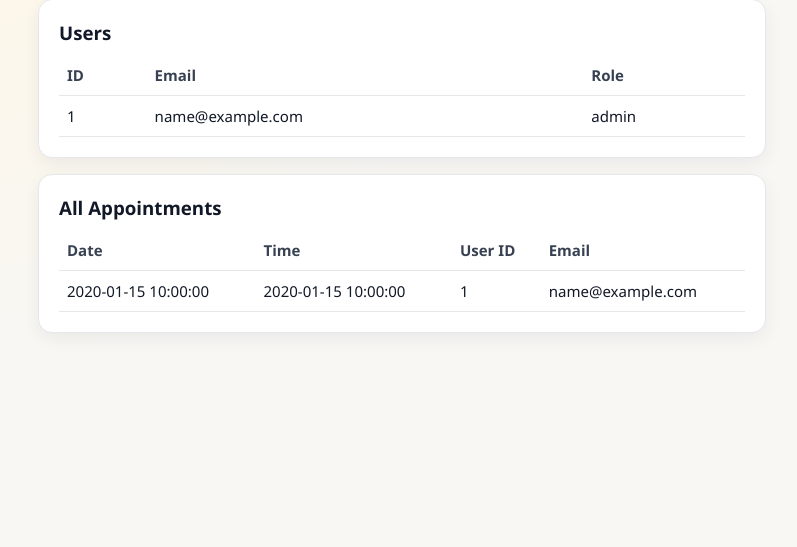
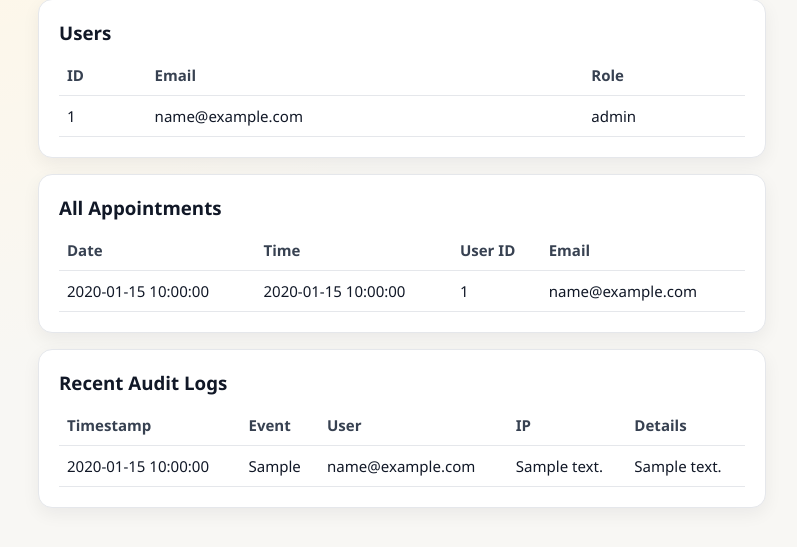
Before and after one commit to Kaif0333/Attica-Gold-Project, a FastAPI app: template templates/admin.html in a window 1280 px wide. Shown: the part 161-708 px from the top of the page, without its empty margins (52-849 px from the left). Run offline with FastAPI, Linux system fonts and the light colour scheme; the template is opened without the code that fills it: most values are stand-ins (such as "Sample title", 1, 10 or a date in 2020).

Commit message:
feat: add audit log model and admin activity feed

```diff
--- a/app/main.py
+++ b/app/main.py
@@ -10,10 +10,11 @@ from sqlalchemy.orm import Session
 from starlette.middleware.sessions import SessionMiddleware
 
 from app.csrf import get_or_create_csrf_token, validate_csrf_token
+from app.audit import log_event
 from app.database import engine, get_db
 from app.login_guard import is_allowed, register_failure, register_success
 from app.migrations import run_migrations
-from app.models import Appointment, User
+from app.models import Appointment, AuditLog, User
 from app.observability import configure_logging, request_logging_middleware
 from app.routers import api_v1, auth, health
 from app.security import (
@@ -69,6 +70,13 @@ def ensure_admin_user() -> None:
         )
         db.add(user)
         db.commit()
+        log_event(
+            db,
+            event_type="ADMIN_BOOTSTRAP_CREATED",
+            user_id=user.id,
+            user_email=user.email,
+            details="Admin user created from environment configuration.",
+        )
 
 
 def set_flash(request: Request, message: str, category: str = "info") -> None:
@@ -151,6 +159,7 @@ def login(
     db: Session = Depends(get_db),
 ):
     if not validate_csrf_token(request, csrf_token):
+        log_event(db, "LOGIN_CSRF_FAILED", user_email=email, ip_address=client_ip(request))
         return templates.TemplateResponse(
             request,
             "login.html",
@@ -164,6 +173,7 @@ def login(
     ip = client_ip(request)
     allowed, retry_after = is_allowed(email=email, client_ip=ip)
     if not allowed:
+        log_event(db, "LOGIN_BLOCKED", user_email=email, ip_address=ip, details="Rate limit lockout.")
         return templates.TemplateResponse(
             request,
             "login.html",
@@ -182,6 +192,9 @@ def login(
         if not still_open:
             message = f"Too many failed attempts. Try again in {lockout_for} seconds."
             status = 429
+            log_event(db, "LOGIN_LOCKOUT", user_email=email, ip_address=ip)
+        else:
+            log_event(db, "LOGIN_FAILED", user_email=email, ip_address=ip)
         return templates.TemplateResponse(
             request,
             "login.html",
@@ -193,6 +206,7 @@ def login(
     request.session["user_id"] = user.id
     request.session["user"] = user.email
     request.session["role"] = user.role or "client"
+    log_event(db, "LOGIN_SUCCESS", user_id=user.id, user_email=user.email, ip_address=ip)
     set_flash(request, "Welcome back.", "success")
     return RedirectResponse("/dashboard", status_code=303)
 
@@ -249,6 +263,7 @@ def register(
     db.add(new_user)
     db.commit()
     db.refresh(new_user)
+    log_event(db, "USER_REGISTERED", user_id=new_user.id, user_email=new_user.email, ip_address=client_ip(request))
 
     request.session["user_id"] = new_user.id
     request.session["user"] = new_user.email
@@ -293,17 +308,26 @@ def admin_dashboard(request: Request, db: Session = Depends(get_db)):
     if not user_id:
         return RedirectResponse("/login", status_code=303)
     if request.session.get("role") != "admin":
+        log_event(
+            db,
+            "ADMIN_ACCESS_DENIED",
+            user_id=user_id,
+            user_email=request.session.get("user"),
+            ip_address=client_ip(request),
+        )
         set_flash(request, "Admin access required.", "error")
         return RedirectResponse("/dashboard", status_code=303)
 
     users = db.query(User).order_by(User.id.desc()).all()
     appointments = db.query(Appointment).order_by(Appointment.created_at.desc()).all()
+    audit_logs = db.query(AuditLog).order_by(AuditLog.created_at.desc()).limit(100).all()
     return templates.TemplateResponse(
         request,
         "admin.html",
         {
             "users": users,
             "appointments": appointments,
+            "audit_logs": audit_logs,
             "flash": pop_flash(request),
         },
     )
@@ -348,6 +372,13 @@ def forgot_password(
             minutes=settings.reset_token_ttl_minutes
         )
         db.commit()
+        log_event(
+            db,
+            "PASSWORD_RESET_TOKEN_ISSUED",
+            user_id=user.id,
+            user_email=user.email,
+            ip_address=client_ip(request),
+        )
         if settings.expose_reset_token_in_response:
             reset_token = raw_token
 
@@ -440,6 +471,13 @@ def reset_password(
     user.reset_token_hash = None
     user.reset_token_expires_at = None
     db.commit()
+    log_event(
+        db,
+        "PASSWORD_RESET_COMPLETED",
+        user_id=user.id,
+        user_email=user.email,
+        ip_address=client_ip(request),
+    )
     set_flash(request, "Password reset successful. Please login.", "success")
     return RedirectResponse("/login", status_code=303)
 
@@ -475,12 +513,31 @@ def book_appointment(
     )
     db.add(appointment)
     db.commit()
+    log_event(
+        db,
+        "APPOINTMENT_BOOKED",
+        user_id=user_id,
+        user_email=user_email,
+        ip_address=client_ip(request),
+        details=f"{date} {time}",
+    )
     set_flash(request, "Appointment booked successfully.", "success")
     return RedirectResponse("/dashboard", status_code=303)
 
 
 @app.get("/logout")
 def logout(request: Request):
+    user_id = request.session.get("user_id")
+    user_email = request.session.get("user")
+    with Session(engine) as db:
+        if user_id or user_email:
+            log_event(
+                db,
+                "LOGOUT",
+                user_id=user_id,
+                user_email=user_email,
+                ip_address=client_ip(request),
+            )
     request.session.clear()
     set_flash(request, "You have been logged out.", "info")
     return RedirectResponse("/login", status_code=303)
--- a/templates/admin.html
+++ b/templates/admin.html
@@ -60,5 +60,35 @@
         <p class="muted">No appointments found.</p>
         {% endif %}
     </article>
+
+    <article class="panel wide">
+        <h3>Recent Audit Logs</h3>
+        {% if audit_logs %}
+        <table class="table">
+            <thead>
+                <tr>
+                    <th>Timestamp</th>
+                    <th>Event</th>
+                    <th>User</th>
+                    <th>IP</th>
+                    <th>Details</th>
+                </tr>
+            </thead>
+            <tbody>
+                {% for log in audit_logs %}
+                <tr>
+                    <td>{{ log.created_at }}</td>
+                    <td>{{ log.event_type }}</td>
+                    <td>{{ log.user_email or "-" }}</td>
+                    <td>{{ log.ip_address or "-" }}</td>
+                    <td>{{ log.details or "-" }}</td>
+                </tr>
+                {% endfor %}
+            </tbody>
+        </table>
+        {% else %}
+        <p class="muted">No audit events yet.</p>
+        {% endif %}
+    </article>
 </section>
 {% endblock %}
```
Also changed, not shown: alembic/versions/20260222_0003_add_audit_logs_table.py (added, +55 -0 lines), app/audit.py (added, +23 -0 lines), app/models.py (+12 -0 lines), app/routers/auth.py (+32 -0 lines), tests/test_web_flow.py (+1 -0 lines).
